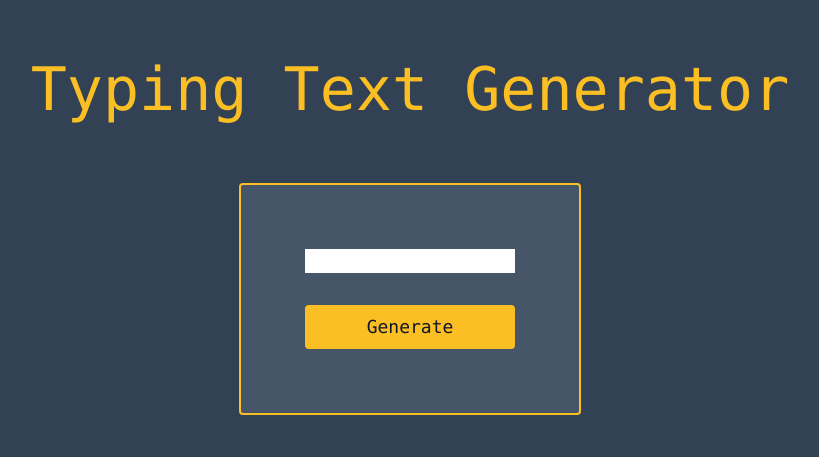
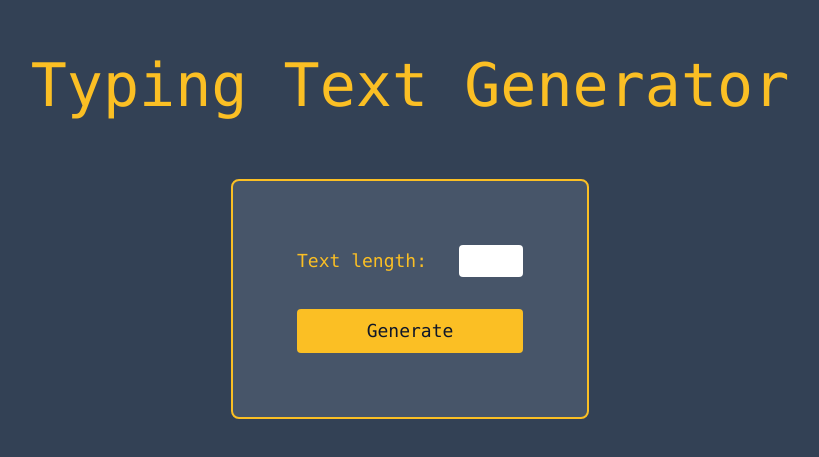
Before and after one commit to martindzida/typing-text-generator, a React (Vite) app: page / in a window 1280 px wide. Shown: the part 195-652 px from the top of the page, without its empty margins (230-1049 px from the left). Built offline with nearby package versions, Linux system fonts and the light colour scheme.

Commit message:
settings form component

```diff
--- a/src/App.tsx
+++ b/src/App.tsx
@@ -1,34 +1,10 @@
-import { useForm } from 'react-hook-form'
-
-interface FormValues {
-  textLength: number
-}
+import SettingsForm from './components/SettingsForm'
 
 function App() {
-  const {
-    register,
-    handleSubmit,
-    formState: { errors },
-  } = useForm<FormValues>()
-
-  const submitHanlder = (data: FormValues) => {
-    console.log(data)
-  }
-
   return (
     <div className='w-full min-h-screen flex flex-col justify-center items-center bg-slate-700 font-mono'>
       <h1 className='text-amber-400 text-6xl p-16'>Typing Text Generator</h1>
-      <form
-        onSubmit={handleSubmit(submitHanlder)}
-        className='flex flex-col gap-8 bg-slate-600 p-16 rounded border-2 border-amber-400'
-      >
-        <input type='text' {...register('textLength')} />
-        <input
-          type='submit'
-          value='Generate'
-          className='bg-amber-400 text-slate-900 font-medium text-lg rounded p-2'
-        />
-      </form>
+      <SettingsForm />
     </div>
   )
 }
--- /dev/null
+++ b/src/components/SettingsForm.tsx
@@ -0,0 +1,42 @@
+import { useForm } from 'react-hook-form'
+
+interface FormValues {
+  textLength: number
+}
+
+const SettingsForm = () => {
+  const {
+    register,
+    handleSubmit,
+    formState: { errors },
+  } = useForm<FormValues>()
+
+  const submitHanlder = (data: FormValues) => {
+    console.log(data)
+  }
+  return (
+    <form
+      onSubmit={handleSubmit(submitHanlder)}
+      className='flex flex-col gap-8 bg-slate-600 p-16 rounded-lg border-2 border-amber-400'
+    >
+      <div className='flex items-center gap-8'>
+        <label htmlFor='textLength' className='text-amber-400 text-lg'>
+          Text length:
+        </label>
+        <input
+          type='text'
+          {...register('textLength', { min: 1, max: 100 })}
+          className='w-16 rounded p-1 focus:outline-none'
+        />
+      </div>
+
+      <input
+        type='submit'
+        value='Generate'
+        className='bg-amber-400 text-slate-900 font-medium text-lg rounded p-2'
+      />
+    </form>
+  )
+}
+
+export default SettingsForm
```
